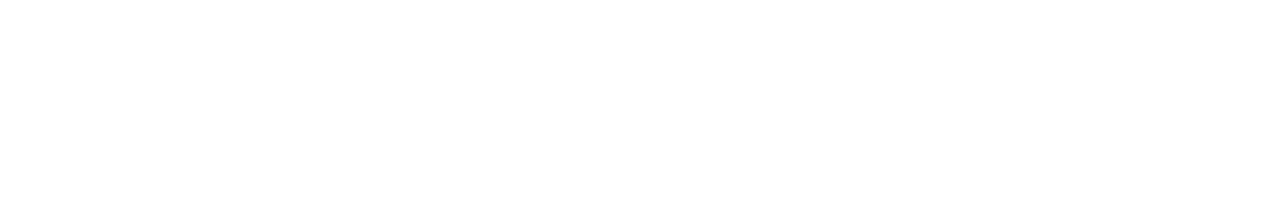
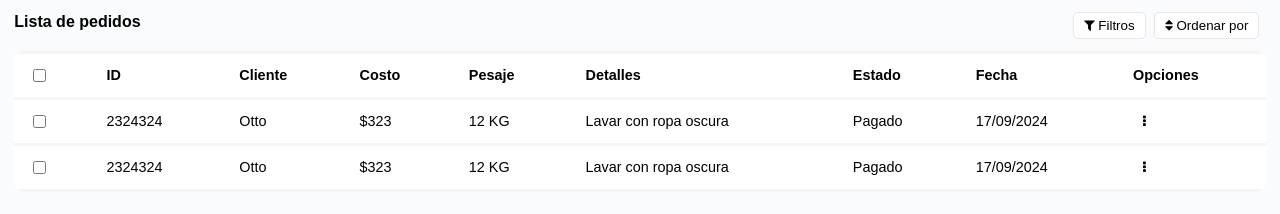
Before and after one commit to UNRGC/MARVI-WEB, a plain HTML site: page sources/html/pedidos.html in a window 1280 px wide. Drawn offline with Linux system fonts and the light colour scheme.

Commit message:
agregue apartado a pedidos

```diff
--- a/sources/css/pedidos.css
+++ b/sources/css/pedidos.css
@@ -1,3 +1,5 @@
+
+
 .logo{
 
     margin-left: 0px;
@@ -308,3 +310,92 @@
    background-color: #ffffff;
    color:  #f37362;
 }
+
+
+.header {
+   position: relative;
+
+}
+
+.filtro {
+   position: absolute;
+   top: -3%;
+   right: 10%;
+   background-color: #ffffff;
+   padding: 5px 10px;
+   border: 1px solid #ebe5e5;
+   border-radius: 5px;
+   cursor: pointer;
+}
+
+.ordenar {
+   position: absolute;
+   top: -3%;
+   right: 1%;
+   background-color: #ffffff;
+   padding: 5px 10px;
+   border: 1px solid #ebe5e5;
+   border-radius: 5px;
+   cursor: pointer;
+}
+
+.opcion {
+   background-color: #ffffff;
+   padding: 1px 10px;
+   border: none;
+   cursor: pointer;
+   }
+
+.table {
+   width: 99%; /* Ajusta el ancho de la tabla al 100% del contenedor */
+   border-collapse: separate; /* Cambia a 'separate' para permitir el espaciado entre celdas */
+   border-spacing: 0 3px; /* Añade espacio entre las filas */
+   margin: 20px 0; /* Añade un margen superior e inferior */
+   font-size: 90%; /* Ajusta el tamaño de la fuente */
+   text-align: left; /* Alinea el texto a la izquierda */
+   margin-left: auto;
+   margin-right: auto;
+   border-radius: 10px;
+   overflow: hidden;
+   background-color: #f5f5f5; /* Cambia el color de fondo de la tabla */
+}
+
+.table th, .table td {
+   padding: 12px 15px; /* Añade relleno a las celdas */
+   background-color: #ffffff; /* Cambia el color de fondo de las celdas */
+}
+
+.table th {
+   color: #000000; /* Cambia el color del texto de los encabezados */
+   font-weight: bold; /* Hace el texto de los encabezados en negrita */
+}
+
+.table tr:nth-child(even) {
+   background-color: #f2f2f2; /* Cambia el color de fondo de las filas pares */
+}
+
+.delete-button {
+   background-color: #ffffff;
+   color: rgb(255, 0, 0);
+   border: 1px solid #bebaba;
+   padding: 5px 10px; /* Cambia el tamaño del botón ajustando el padding */
+   text-align: center;
+   font-size: 13px; /* Cambia el tamaño del texto del botón */
+   cursor: pointer;
+   border-radius: 10px;
+   transition: background-color 1s ease;
+   position: absolute;
+   top: -25%;
+   left: 10%;
+}
+
+.delete-button:hover {
+   background-color: #f00a0ae8;
+   color: rgb(255, 255, 255);
+}
+
+
+.delete-button::after {
+   content: 'Eliminar';
+
+}
--- a/sources/html/pedidos.html
+++ b/sources/html/pedidos.html
@@ -1,12 +1,103 @@
 <!DOCTYPE html>
 <html lang="es">
+
     <head>
         <meta charset="UTF-8">
         <title>Pedidos</title>
         <link rel="stylesheet" href="../css/pedidos.css" />
         <link rel="stylesheet" href="https://cdnjs.cloudflare.com/ajax/libs/font-awesome/4.7.0/css/font-awesome.min.css">
     </head>
+
 <body>
+
+<style>
+body{
+background-color: rgb(250, 251, 252);
+font-family: Arial, sans-serif;
+}
+</style>
+
+
+    <div class="header">
+        <p style="font-weight: bold; margin-top: 1%; margin-left: 0.5%;">Lista de pedidos</p>
+        <button class="filtro" type="button" onclick="Filtros()">
+            <i class="fa fa-filter"></i> Filtros
+        </button>
+        <button class="ordenar" onclick="Ordenar()">
+            <i class="fa fa-sort"></i> Ordenar por
+        </button></button>
+        <div style="display: none;" id="action-button">
+            <button type="button" class="delete-button"></button>
+
+            </button>
+        </div>
+
+    </div>
+
+    <div class="table-container">
+        <table class="table table-sm">
+            <tbody>
+                <tr>
+                    <th>
+                        <input type="checkbox" class="select-checkbox" onclick="toggleButton()">
+                    </th>
+                    <th scope="col">ID</th>
+                    <th scope="col">Cliente</th>
+                    <th scope="col">Costo</th>
+                    <th scope="col">Pesaje</th>
+                    <th scope="col">Detalles</th>
+                    <th scope="col">Estado</th>
+                    <th scope="col">Fecha</th>
+                    <th scope="col">Opciones</th>
+                </tr>
+                <tr>
+                    <th>
+                        <input type="checkbox" class="select-checkbox" onclick="toggleButton()">
+                    </th>
+                    <td>2324324</td>
+                    <td>Otto</td>
+                    <td>$323</td>
+                    <td>12 KG</td>
+                    <td>Lavar con ropa oscura</td>
+                    <td>Pagado</td>
+                    <td>17/09/2024</td>
+                    <td>
+                        <button class="opcion" type="button">
+                            <i class="fa fa-ellipsis-v"></i>
+                        </button>
+                    </td>
+                </tr>
+                <tr>
+                    <th>
+                        <input type="checkbox" class="select-checkbox" onclick="toggleButton()">
+                    </th>
+                    <td>2324324</td>
+                    <td>Otto</td>
+                    <td>$323</td>
+                    <td>12 KG</td>
+                    <td>Lavar con ropa oscura</td>
+                    <td>Pagado</td>
+                    <td>17/09/2024</td>
+                    <td>
+                        <button class="opcion" type="button">
+                            <i class="fa fa-ellipsis-v"></i>
+                        </button>
+                    </td>
+                </tr>
+            </tbody>
+        </table>
+    </div>
+
+    <script>
+        function toggleButton() {
+            var checkboxes = document.querySelectorAll('.select-checkbox');
+            var button = document.getElementById("action-button");
+            var isChecked = Array.from(checkboxes).some(checkbox => checkbox.checked);
+            button.style.display = isChecked ? "block" : "none";
+        }
+    </script>
+
+
 
 
 </body>
```
